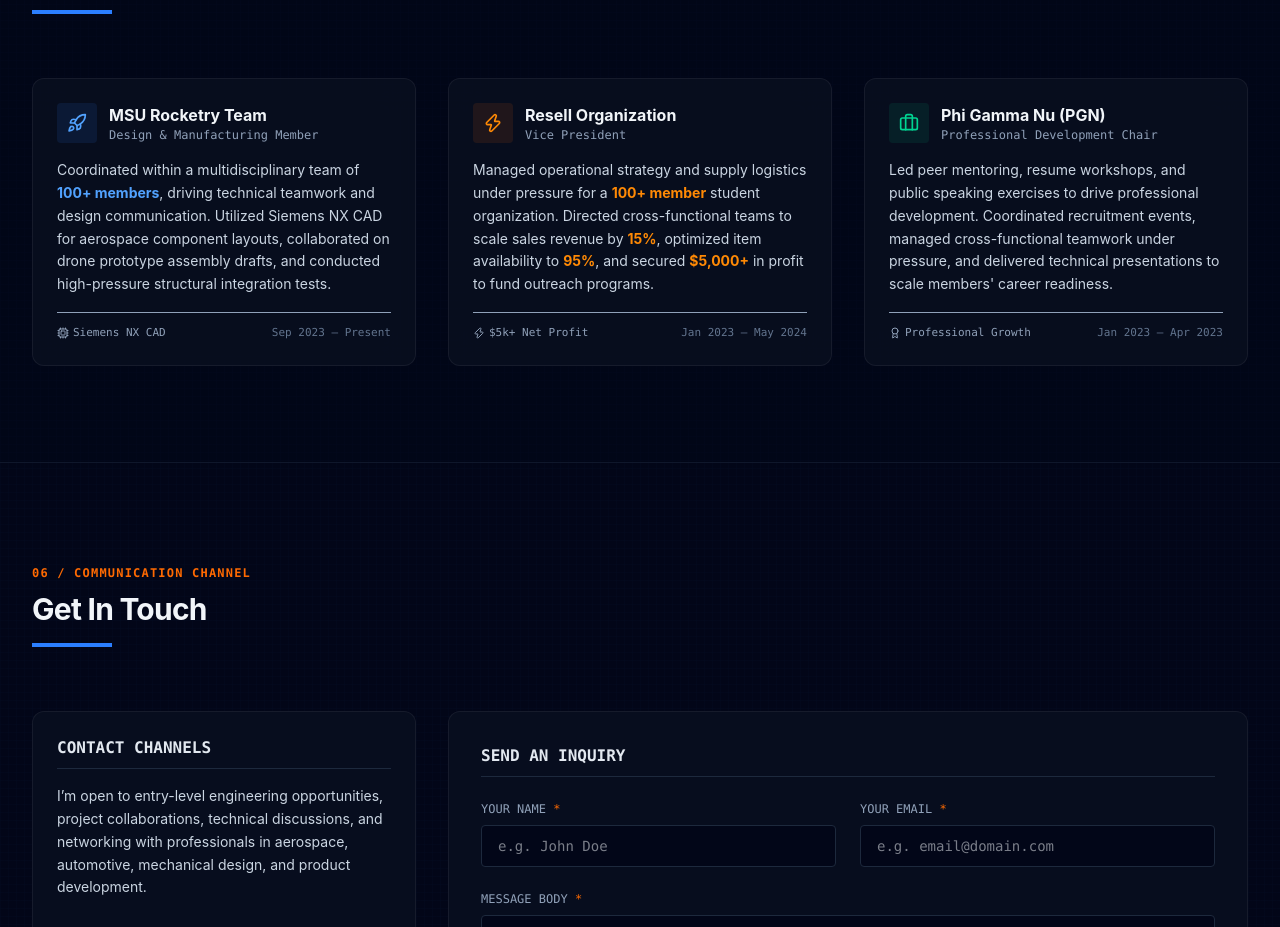
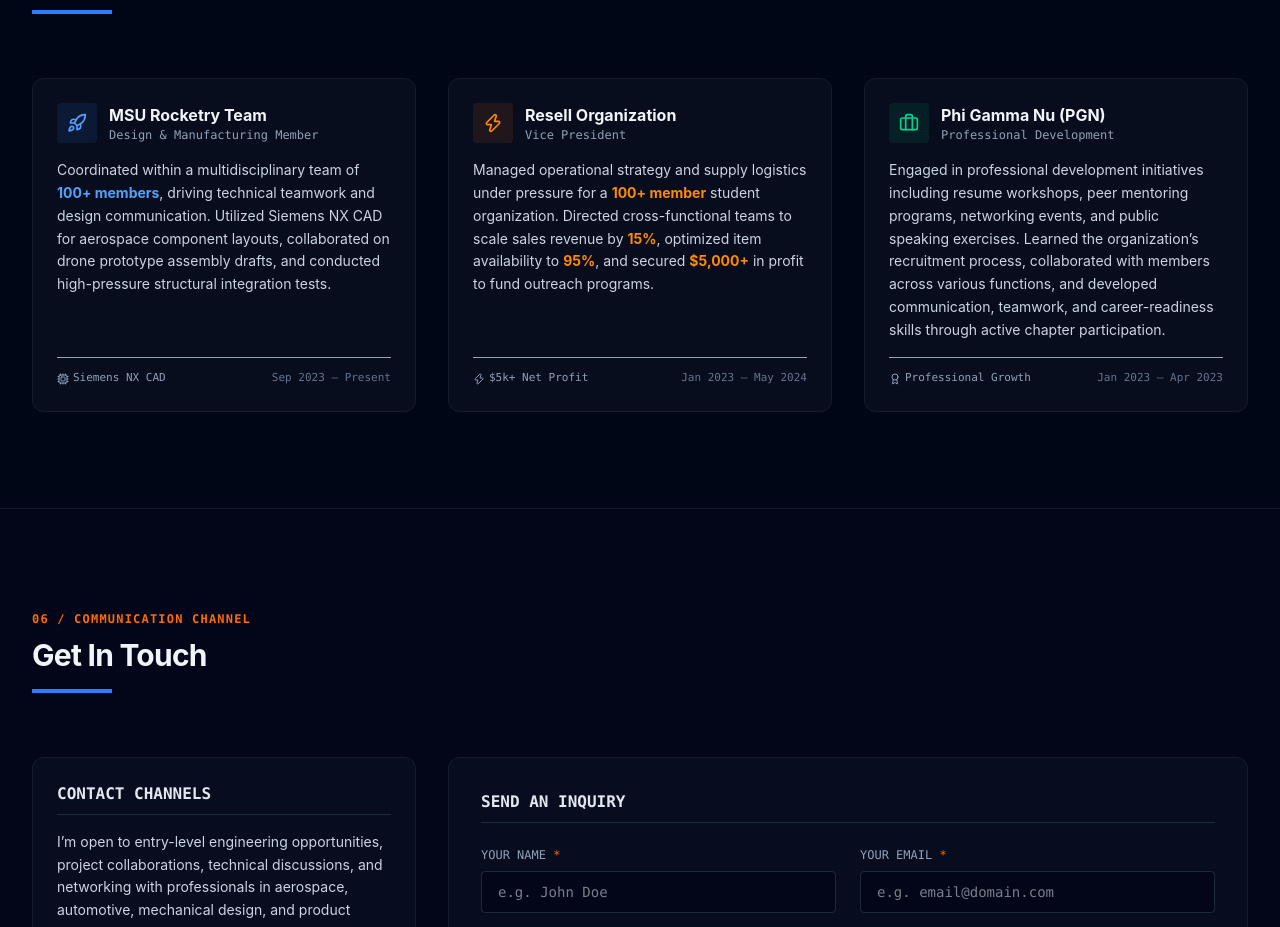
Before and after one commit to Nikhil-s-Portfolio/portfolio, a React (Vite) app: page / in a window 1280 px wide. Shown: the part 7500-8427 px from the top of the page. Built offline with nearby package versions, Linux system fonts and the light colour scheme.

Commit message:
Update Phi Gamma Nu (PGN) title and description in Leadership section

```diff
--- a/src/App.jsx
+++ b/src/App.jsx
@@ -1312,12 +1312,12 @@
                   <h3 className="text-base font-bold font-sans text-slate-100">
                     Phi Gamma Nu (PGN)
                   </h3>
-                  <p className="text-xs font-mono text-slate-400">Professional Development Chair</p>
+                  <p className="text-xs font-mono text-slate-400">Professional Development</p>
                 </div>
               </div>
 
               <p className="text-sm text-slate-300 leading-relaxed mb-4 flex-grow font-sans">
-                Led peer mentoring, resume workshops, and public speaking exercises to drive professional development. Coordinated recruitment events, managed cross-functional teamwork under pressure, and delivered technical presentations to scale members' career readiness.
+                Engaged in professional development initiatives including resume workshops, peer mentoring programs, networking events, and public speaking exercises. Learned the organization’s recruitment process, collaborated with members across various functions, and developed communication, teamwork, and career-readiness skills through active chapter participation.
               </p>
 
               <div className="flex items-center justify-between text-[11px] font-mono text-slate-400 border-t border-slate-850 pt-3">
```
